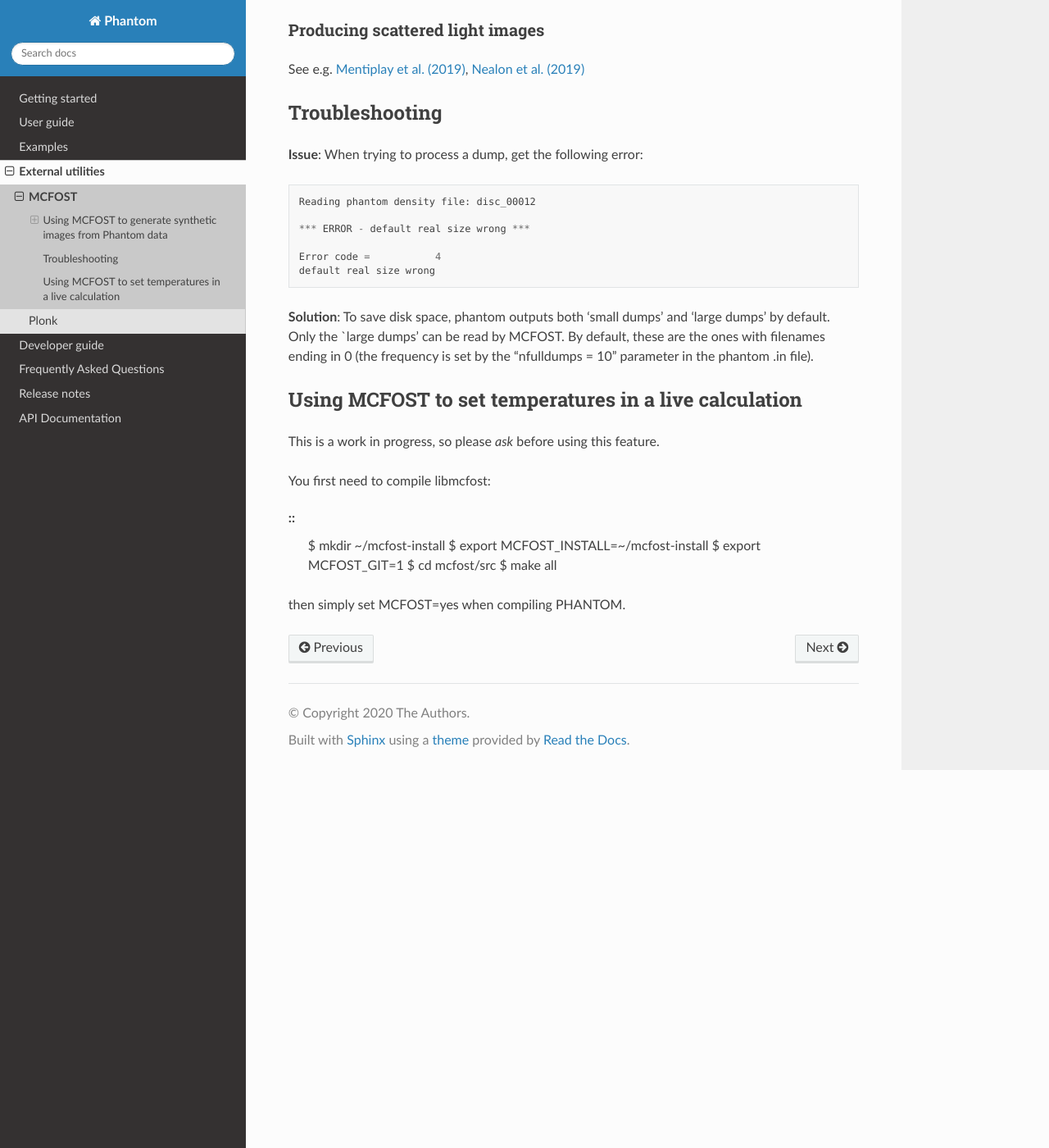
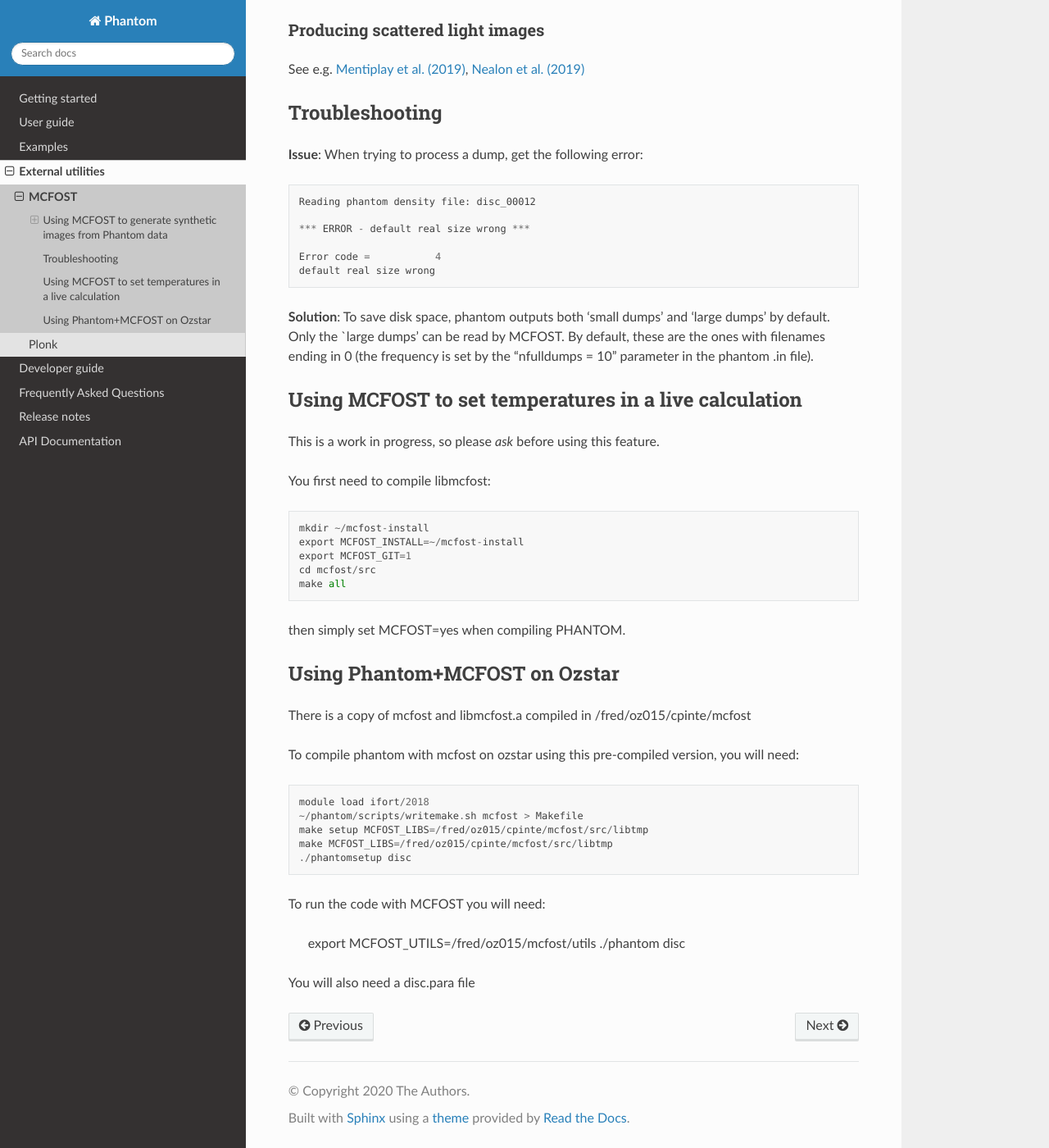
Before and after one commit to danieljprice/phantom, a Sphinx documentation site: the page built from docs/mcfost.rst, in a window 1280 px wide and 1400 px high, scrolled down 1382 px. Shown: the whole window at 82% size. Built offline with Sphinx 7.4.7 and the Read the Docs theme 2.0.0, drawn with Linux system fonts in a browser that asks for light colours; pages that are not in the unit, such as notebooks, are missing from menus.

Commit message:
Update mcfost.rst [skip ci]

```diff
--- a/docs/mcfost.rst
+++ b/docs/mcfost.rst
@@ -107,10 +107,30 @@ This is a work in progress, so please *ask* before using this feature.
 You first need to compile libmcfost:
 
 ::
-   $ mkdir ~/mcfost-install
-   $ export MCFOST_INSTALL=~/mcfost-install
-   $ export MCFOST_GIT=1
-   $ cd mcfost/src
-   $ make all
+
+   mkdir ~/mcfost-install
+   export MCFOST_INSTALL=~/mcfost-install
+   export MCFOST_GIT=1
+   cd mcfost/src
+   make all
 
 then simply set MCFOST=yes when compiling PHANTOM.
+
+Using Phantom+MCFOST on Ozstar
+-------------------------------
+There is a copy of mcfost and libmcfost.a compiled in /fred/oz015/cpinte/mcfost
+
+To compile phantom with mcfost on ozstar using this pre-compiled version, you will need::
+
+   module load ifort/2018
+   ~/phantom/scripts/writemake.sh mcfost > Makefile
+   make setup MCFOST_LIBS=/fred/oz015/cpinte/mcfost/src/libtmp
+   make MCFOST_LIBS=/fred/oz015/cpinte/mcfost/src/libtmp
+   ./phantomsetup disc
+
+To run the code with MCFOST you will need:
+
+   export MCFOST_UTILS=/fred/oz015/mcfost/utils
+   ./phantom disc
+
+You will also need a disc.para file
```
